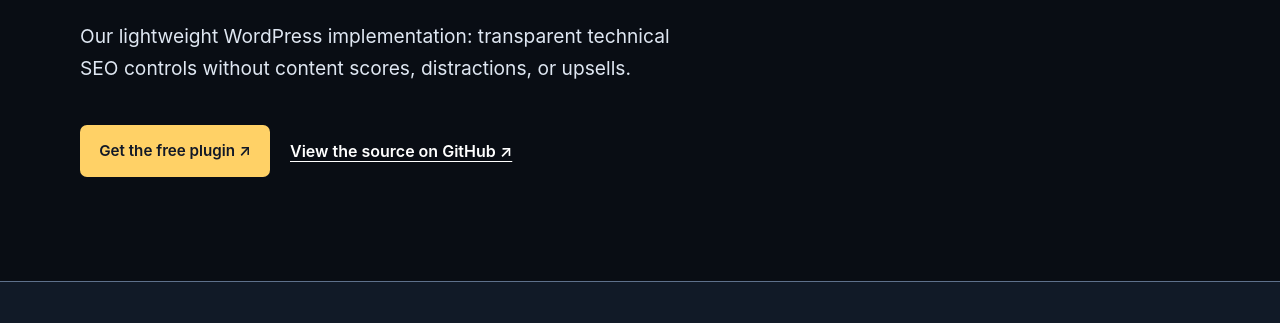
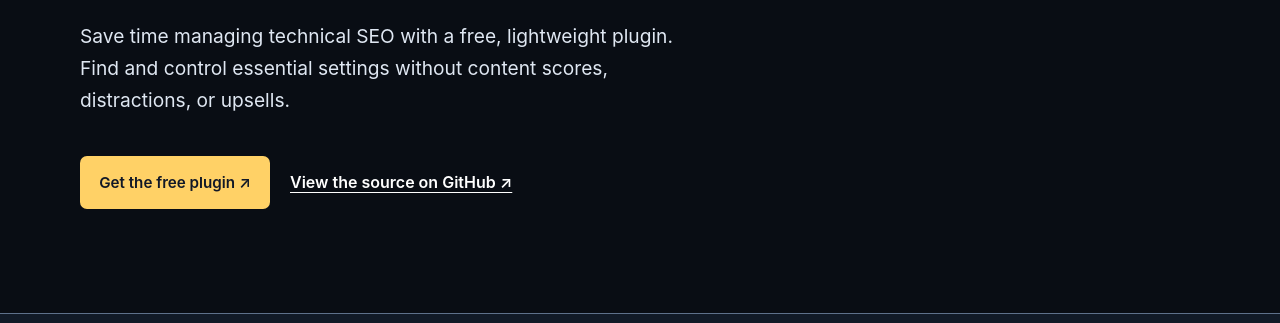
Before and after one commit to charltondigital/bare-bones-seo-website, an Astro site: page /wordpress in a window 1280 px wide. Shown: the part 265-588 px from the top of the page. Built offline with nearby package versions, Linux system fonts and the light colour scheme; Astro itself is replaced by a stand-in of ours.

Commit message:
Put free tools and practical SEO control benefits first

```diff
--- a/src/pages/wordpress.astro
+++ b/src/pages/wordpress.astro
@@ -7,7 +7,7 @@ import Skull from '../components/Skull.astro';
   <section class="product-hero wrap">
     <a class="back-link" href="/">← Bare Bones SEO</a>
     <h1><span class="heading-mark"><Skull size={48} /></span>Bare Bones SEO for WordPress</h1>
-    <p class="lede">Our lightweight WordPress implementation: transparent technical SEO controls without content scores, distractions, or upsells.</p>
+    <p class="lede">Save time managing technical SEO with a free, lightweight plugin. Find and control essential settings without content scores, distractions, or upsells.</p>
     <div class="product-actions">
       <a class="product-button" href={site.wporg}>Get the free plugin ↗</a>
       <a href={site.github}>View the source on GitHub ↗</a>
```
